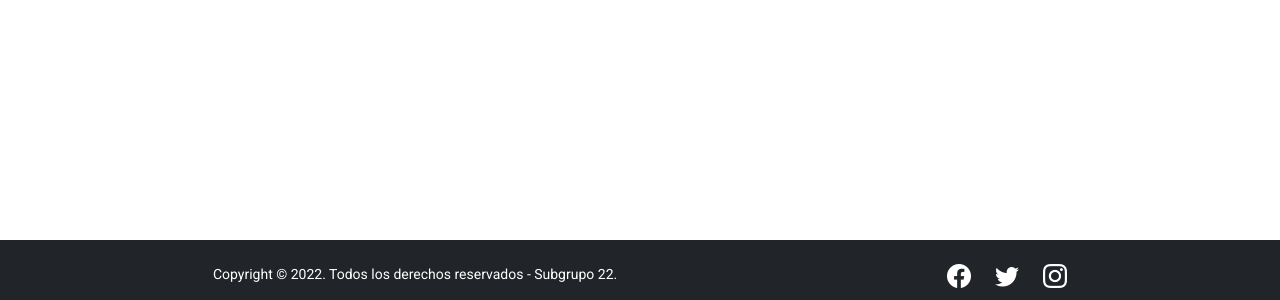
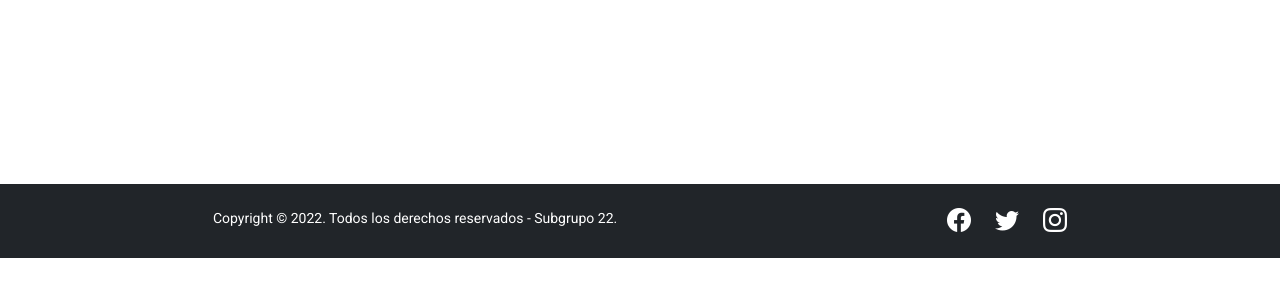
Before and after one commit to jamesferrerg/catalogoLibros, an Angular app: page /home/libros in a window 1280 px wide. Shown: the part 500-800 px from the top of the page. Built offline with nearby package versions, Linux system fonts and the light colour scheme.

Commit message:
funcionando el footer

```diff
--- a/src/app/app.component.css
+++ b/src/app/app.component.css
@@ -0,0 +1,3 @@
+.container-footer {
+    min-height: calc(100vh - 116px);
+  }
--- a/src/app/app.component.html
+++ b/src/app/app.component.html
@@ -1,4 +1,4 @@
-<div>
+<div class="container-footer">
     <router-outlet></router-outlet>
-    <app-footer></app-footer>
 </div>
+<app-footer></app-footer>
--- a/src/app/shared/footer/footer.component.css
+++ b/src/app/shared/footer/footer.component.css
@@ -6,12 +6,7 @@
     background: #eee;
 }
 
-.footer-down {
-    position: relative;
-}
-
 .footer {
-    position: absolute;
     bottom: 0px;
     height: 60px;
     width: 100%;
--- a/src/app/shared/footer/footer.component.html
+++ b/src/app/shared/footer/footer.component.html
@@ -1,11 +1,11 @@
+<footer class="footer">
   <div
-  class="d-flex flex-column flex-md-row text-center text-md-start justify-content-around py-4 px-4 px-xl-5 bg-dark footer-down footer"
+    class="d-flex flex-column flex-md-row text-center text-md-start justify-content-around py-4 px-4 px-xl-5 bg-dark"
   >
     <div class="text-white mb-3 mb-md-0">
       Copyright © 2022. Todos los derechos reservados - Subgrupo 22.
     </div>
 
-  <!-- Right -->
     <div>
       <a href="https://es-la.facebook.com/" class="text-white me-4">
         <i class="bi bi-facebook fs-4"></i>
@@ -17,5 +17,5 @@
         <i class="bi bi-instagram fs-4"></i>
       </a>
     </div>
-  <!-- Right -->
   </div>
+</footer>
```
Lines whose indentation alone changed are shown as unchanged.
